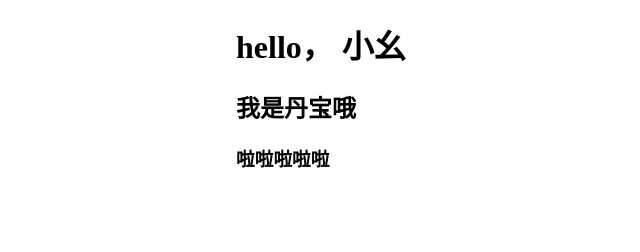
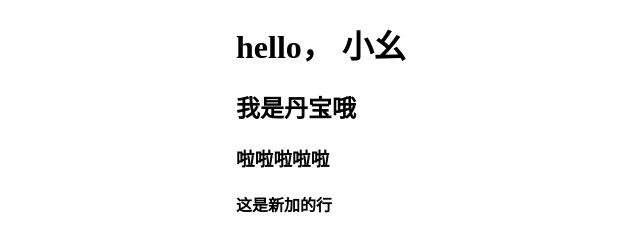
Before and after one commit to Manjushaka/test, a plain HTML site: page index.html in a window 1280 px wide. Shown: the whole page, without its empty margins (304-944 px from the left). Drawn offline with Linux system fonts and the light colour scheme.

Commit message:
new line

```diff
--- a/index.html
+++ b/index.html
@@ -9,6 +9,7 @@
         <h1>hello， 小幺</h1>
         <h2>我是丹宝哦</h2>
         <h3>啦啦啦啦啦</h3>
+        <h4>这是新加的行</h4>
     </div>
 </body>
 </html>
```
